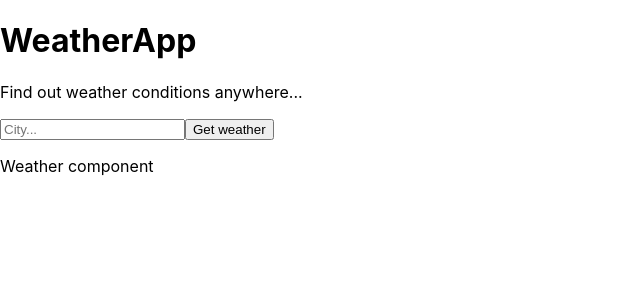
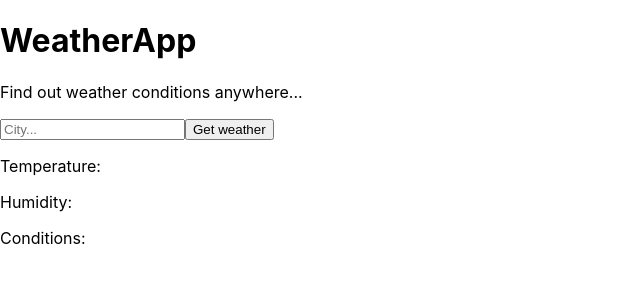
Before and after one commit to ArvinthC3000/weatherapp-react, a React (Create React App) app: page / in a window 1280 px wide. Shown: the top 300 px of the page, without its empty margins (0-640 px from the left). Built offline with nearby package versions, Linux system fonts and the light colour scheme.

Commit message:
1 conditional tag and psedocode

```diff
--- a/src/components/Weather.js
+++ b/src/components/Weather.js
@@ -4,7 +4,11 @@
     render() {
         return (
             <div>
-                <p>Weather component</p>
+                {this.props.city && this.props.country &&<p> Location: {this.props.city}, {this.props.country}</p>}
+                <p>Temperature: {this.props.temperature}</p>
+                <p>Humidity: {this.props.humidity}</p>
+                <p>Conditions: {this.props.description}</p>
+                <p>{this.props.errors}</p>
             </div>
         )
     }
```
